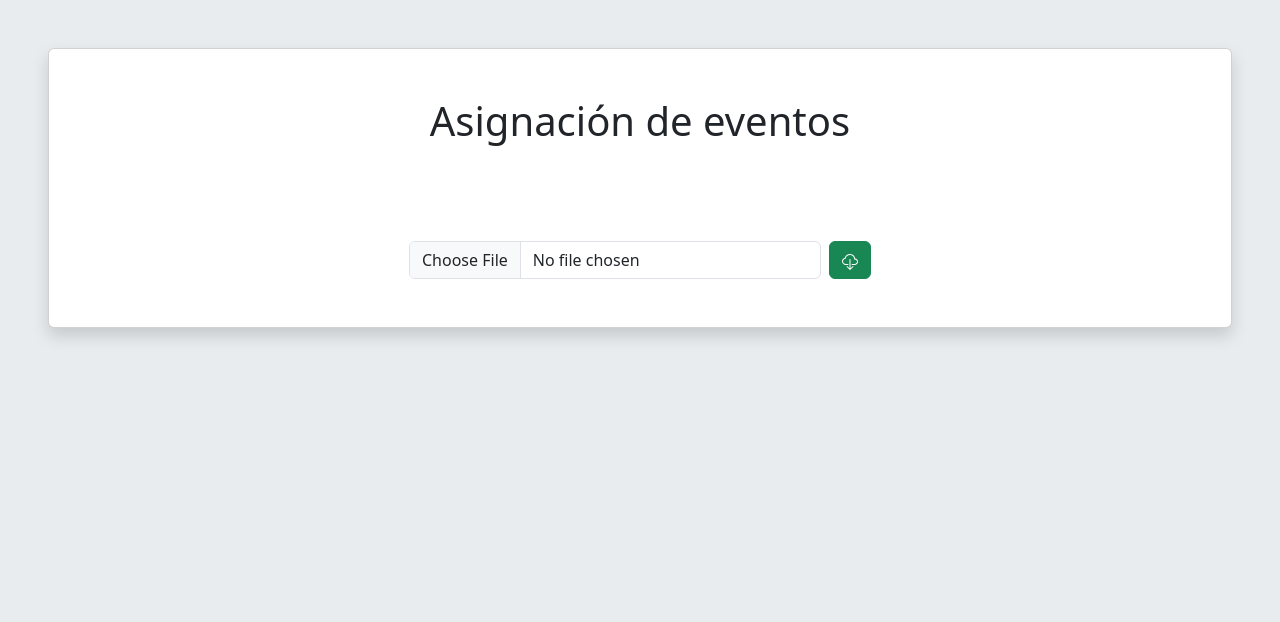
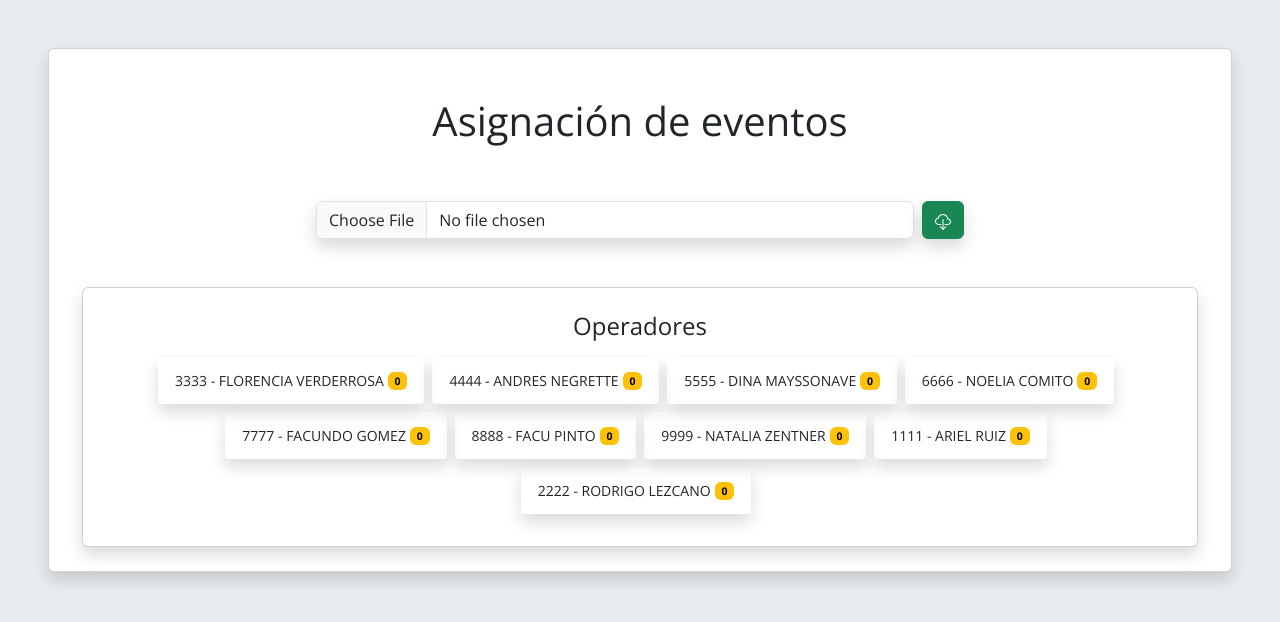
Before and after one commit to Andres-ann/asignacion-pedidos, a React (Create React App) app: page / in a window 1280 px wide. Shown: the top 622 px of the page. Built offline with nearby package versions, Linux system fonts and the light colour scheme.

Commit message:
Se agrega componente que lista los operadores y se modifican estilos generales

```diff
--- a/public/index.html
+++ b/public/index.html
@@ -24,6 +24,12 @@
       work correctly both with client-side routing and a non-root public URL.
       Learn how to configure a non-root public URL by running `npm run build`.
     -->
+
+    <link
+      rel="stylesheet"
+      href="https://fonts.googleapis.com/css?family=Open+Sans:400,600,700"
+    />
+
     <title>Asignación de eventos</title>
   </head>
   <body class="bg-body-secondary">
--- a/src/App.css
+++ b/src/App.css
@@ -1,38 +1,4 @@
-.App {
-  text-align: center;
+body {
+  font-family: 'Open Sans', sans-serif !important;
+  font-size: 14px !important;
 }
-
-.App-logo {
-  height: 40vmin;
-  pointer-events: none;
-}
-
-@media (prefers-reduced-motion: no-preference) {
-  .App-logo {
-    animation: App-logo-spin infinite 20s linear;
-  }
-}
-
-.App-header {
-  background-color: #282c34;
-  min-height: 100vh;
-  display: flex;
-  flex-direction: column;
-  align-items: center;
-  justify-content: center;
-  font-size: calc(10px + 2vmin);
-  color: white;
-}
-
-.App-link {
-  color: #61dafb;
-}
-
-@keyframes App-logo-spin {
-  from {
-    transform: rotate(0deg);
-  }
-  to {
-    transform: rotate(360deg);
-  }
-}
--- a/src/App.js
+++ b/src/App.js
@@ -8,7 +8,7 @@ function App() {
     <div>
       <div className="card shadow m-5">
         <div className="container">
-          <div className="text-center m-5">
+          <div className="text-center mt-5">
             <h1>Asignación de eventos</h1>
           </div>
         </div>
--- a/src/components/ExcelReader.js
+++ b/src/components/ExcelReader.js
@@ -1,13 +1,15 @@
 import React, { useState, useEffect } from 'react';
 import * as XLSX from 'xlsx';
 import { CloudDownload } from 'react-bootstrap-icons';
+import OperadoresList from './OperadoresList';
 
 function ExcelReader() {
   const [filteredData, setFilteredData] = useState(null);
   const [currentDate, setCurrentDate] = useState('');
+  const [uniqueOperadores, setUniqueOperadores] = useState(new Set());
+  const [currentOperadores, setCurrentOperadores] = useState({});
 
   useEffect(() => {
-    // Obtener la fecha actual en el 'dd/mm/yyyy'
     const today = new Date();
     const dd = String(today.getDate()).padStart(2, '0');
     const mm = String(today.getMonth() + 1).padStart(2, '0');
@@ -26,7 +28,6 @@ function ExcelReader() {
         const worksheet = workbook.Sheets[sheetName];
         const jsonData = XLSX.utils.sheet_to_json(worksheet);
 
-        // Filtrar las columnas específicas
         const filteredArray = jsonData.map((row) => ({
           Número: row['Numero'],
           Apellidos: row['Apellidos'],
@@ -42,55 +43,80 @@ function ExcelReader() {
     }
   };
 
+  const handleInputChange = (e, rowIndex) => {
+    const value = e.target.value;
+    setCurrentOperadores((prevOperadores) => ({
+      ...prevOperadores,
+      [rowIndex]: value,
+    }));
+  };
+
+  const handleBlur = (rowIndex) => {
+    const value = currentOperadores[rowIndex];
+    if (value && value.trim() !== '') {
+      if (!uniqueOperadores.has(value)) {
+        setUniqueOperadores((prevOperadores) => {
+          const newOperadores = new Set(prevOperadores);
+          newOperadores.add(value);
+          return newOperadores;
+        });
+      }
+    }
+  };
+
   return (
     <div>
       <div className="container">
-        <div className="col-6 mx-auto">
+        <div className="col-8 mx-auto">
           <div className="d-flex m-5">
             <input
               type="file"
-              className="form-control"
+              className="form-control shadow"
               onChange={handleFileChange}
             />
-            <button className="btn btn-success ms-2">
+            <button className="btn btn-success shadow ms-2">
               <CloudDownload />
             </button>
           </div>
         </div>
+        <OperadoresList uniqueOperadores={Array.from(uniqueOperadores)} />
       </div>
 
       {filteredData && (
         <div className="table-responsive">
-          <table className="table table-bordered table-hover table-striped m-3">
+          <table className="table table-bordered table-hover m-3">
             <thead>
               <tr style={{ whiteSpace: 'nowrap' }}>
-                <th>Operador</th>
                 <th>Evento</th>
                 <th>Apellidos</th>
                 <th>Nombres</th>
                 <th>Tipo de Evento</th>
                 <th>Fecha de Creación</th>
                 <th>Ingreso a Compras</th>
+                <th>Operador</th>
                 <th>Texto Evento</th>
               </tr>
             </thead>
             <tbody>
               {filteredData.map((row, rowIndex) => (
                 <tr key={rowIndex} style={{ whiteSpace: 'nowrap' }}>
+                  <td>{row['Número']}</td>
+                  <td>{row['Apellidos']}</td>
+                  <td>{row['Nombres']}</td>
+                  <td>{row['Tipo de Evento']}</td>
+                  <td>{row['Fecha de Creación']}</td>
+                  <td>{currentDate}</td>
                   <td className="text-center">
                     <input
                       type="text"
                       className="form-control form-control-sm border-0"
                       id="asignacionDiaria"
                       aria-describedby="asignacionDiaria"
+                      value={currentOperadores[rowIndex] || ''}
+                      onBlur={() => handleBlur(rowIndex)}
+                      onChange={(e) => handleInputChange(e, rowIndex)}
                     />
                   </td>
-                  <td>{row['Número']}</td>
-                  <td>{row['Apellidos']}</td>
-                  <td>{row['Nombres']}</td>
-                  <td>{row['Tipo de Evento']}</td>
-                  <td>{row['Fecha de Creación']}</td>
-                  <td>{currentDate}</td>
                   <td>{row['Texto Evento']}</td>
                 </tr>
               ))}
--- /dev/null
+++ b/src/components/OperadoresList.js
@@ -0,0 +1,22 @@
+import React from 'react';
+import operadoresData from '../data/operadores.json';
+
+function OperadoresList() {
+  return (
+    <div className="card shadow p-4 mb-4">
+      <h4 className="text-center">Operadores</h4>
+      <div className="d-flex flex-wrap justify-content-center mt-2">
+        {operadoresData.map((operadorInfo, index) => (
+          <button className="btn btn-sm shadow me-2 mb-2" key={index}>
+            <div className="p-2">
+              {`${operadorInfo.operador} - ${operadorInfo.nombre}`}
+              <span className="badge text-bg-warning ms-1">0</span>
+            </div>
+          </button>
+        ))}
+      </div>
+    </div>
+  );
+}
+
+export default OperadoresList;
--- /dev/null
+++ b/src/data/operadores.json
@@ -0,0 +1,11 @@
+[
+  { "operador": "3333", "nombre": "FLORENCIA VERDERROSA" },
+  { "operador": "4444", "nombre": "ANDRES NEGRETTE" },
+  { "operador": "5555", "nombre": "DINA MAYSSONAVE" },
+  { "operador": "6666", "nombre": "NOELIA COMITO" },
+  { "operador": "7777", "nombre": "FACUNDO GOMEZ" },
+  { "operador": "8888", "nombre": "FACU PINTO" },
+  { "operador": "9999", "nombre": "NATALIA ZENTNER" },
+  { "operador": "1111", "nombre": "ARIEL RUIZ" },
+  { "operador": "2222", "nombre": "RODRIGO LEZCANO" }
+]
```
Also changed, not shown: 1 other file (tests, documents, lock files or other folders).
